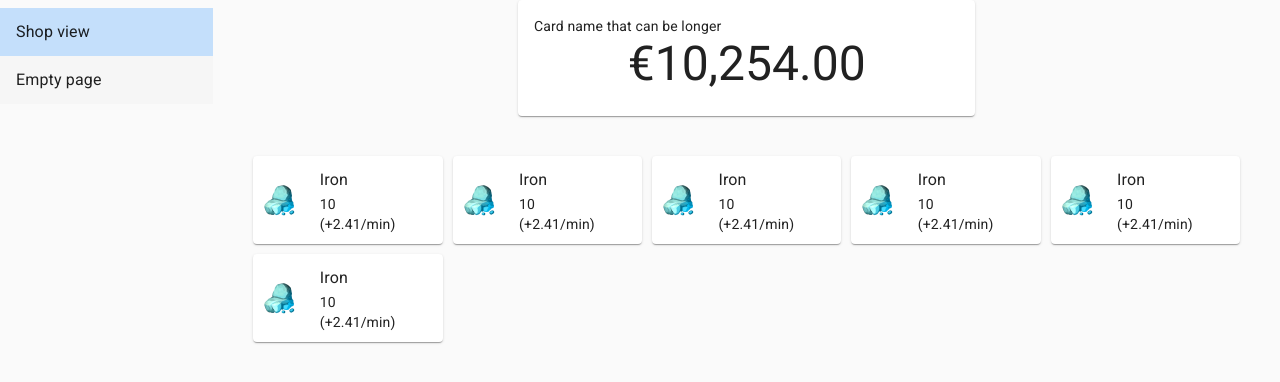
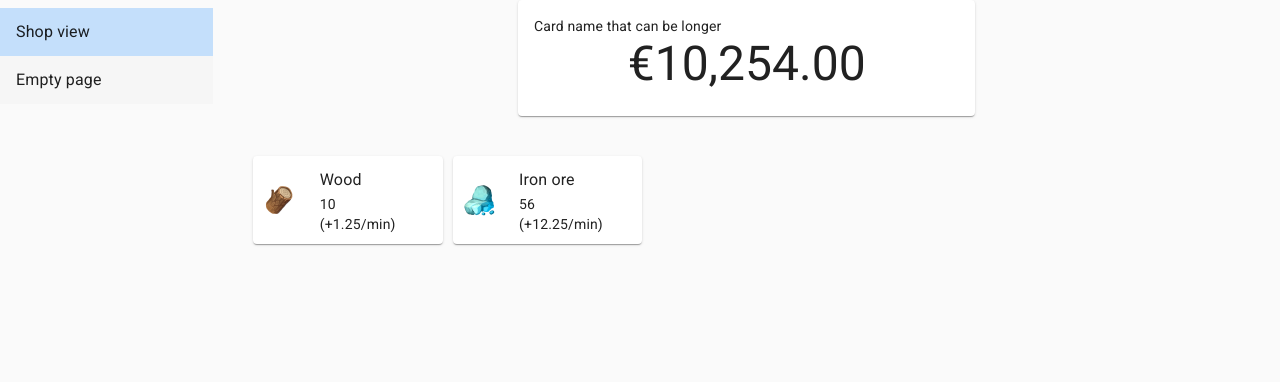
Before and after one commit to Inkvii/monopolist, a React (Create React App) app: page / in a window 1280 px wide. Shown: the top 382 px of the page. Built offline with nearby package versions, Linux system fonts and the light colour scheme.

Commit message:
Added few stuff

```diff
--- a/src/component/ResourceBox.tsx
+++ b/src/component/ResourceBox.tsx
@@ -1,21 +1,26 @@
 import {Grid, Typography} from "@material-ui/core"
+import {ResourceHolder} from "interfaces"
 
-export default function ResourceBox() {
+interface Props {
+	resourceHolder: ResourceHolder
+}
+
+export default function ResourceBox(props: Props) {
 	return (
 		<Grid container style={{padding: 10}}>
 			<Grid container item xs={4} alignContent={"center"}>
-				<img src={"resources/iron.PNG"} height={32}/>
+				<img src={props.resourceHolder.resource.icon} height={32} alt={"pic placeholder"}/>
 			</Grid>
 			<Grid container item xs={8}>
 
 				<Grid item xs={12}>
-					<Typography variant={"subtitle1"}>Iron</Typography>
+					<Typography variant={"subtitle1"}>{props.resourceHolder.resource.name}</Typography>
 				</Grid>
 				<Grid item xs={12}>
-					<Typography variant={"body2"}>10</Typography>
+					<Typography variant={"body2"}>{props.resourceHolder.amount}</Typography>
 				</Grid>
 				<Grid item xs={12}>
-					<Typography variant={"body2"}>(+2.41/min)</Typography>
+					<Typography variant={"body2"}>(+{props.resourceHolder.gainPerTick}/min)</Typography>
 				</Grid>
 			</Grid>
 		</Grid>
--- /dev/null
+++ b/src/constant/Constants.tsx
@@ -0,0 +1,14 @@
+export default class Resource {
+	name: string
+	icon: string
+
+	constructor(name: string, icon: string) {
+		this.name = name
+		this.icon = icon
+	}
+}
+
+export const RESOURCE = {
+	iron: new Resource("Iron ore", "resources/iron.PNG"),
+	wood: new Resource("Wood", "resources/wood.PNG"),
+}
--- /dev/null
+++ b/src/interfaces.tsx
@@ -0,0 +1,12 @@
+import Resource from "constant/Constants"
+
+export interface ResourceHolder {
+	resource: Resource
+	amount: number
+	gainPerTick: number
+}
+
+export interface Player {
+	money: number
+	ownedResources: ResourceHolder[]
+}
--- a/src/router/Routes.tsx
+++ b/src/router/Routes.tsx
@@ -14,6 +14,6 @@ export default class Route {
 }
 
 export const ROUTES = {
-	"shopView": new Route("/", "Shop view", ShopView),
-	"emptyPage": new Route("/empty", "Empty page", EmptyPage)
+	shopView: new Route("/", "Shop view", ShopView),
+	emptyPage: new Route("/empty", "Empty page", EmptyPage)
 }
--- a/src/view/ShopView.tsx
+++ b/src/view/ShopView.tsx
@@ -1,33 +1,39 @@
 import {Box, Card} from "@material-ui/core"
 import ResourceBox from "component/ResourceBox"
 import MoneyCardComponent from "component/MoneyCardComponent"
+import {RESOURCE} from "constant/Constants"
+import {Player} from "interfaces"
 
 export default function ShopView() {
+
+	const player: Player = {
+		money: 123,
+		ownedResources: [{
+			resource: RESOURCE.wood,
+			gainPerTick: 1.25,
+			amount: 10
+		}, {
+			resource: RESOURCE.iron,
+			gainPerTick: 12.25,
+			amount: 56
+		}
+		]
+	}
+
 	return (
 		<>
 			<MoneyCardComponent money={10254}/>
 
 			<Box sx={{display: "grid", gridTemplateColumns: "repeat(5, 1fr)"}} style={{margin: 40, gap: 10}}>
 
-				<Card>
-					<ResourceBox/>
-				</Card>
-				<Card>
-					<ResourceBox/>
-				</Card>
-				<Card>
-					<ResourceBox/>
-				</Card>
-				<Card>
-					<ResourceBox/>
-				</Card>
-				<Card>
-					<ResourceBox/>
-				</Card>
-				<Card>
-					<ResourceBox/>
-				</Card>
-
+				{
+					player.ownedResources.map(holder => (
+							<Card key={holder.resource.name}>
+								<ResourceBox resourceHolder={holder}/>
+							</Card>
+						)
+					)
+				}
 			</Box>
 		</>
 	)
```
